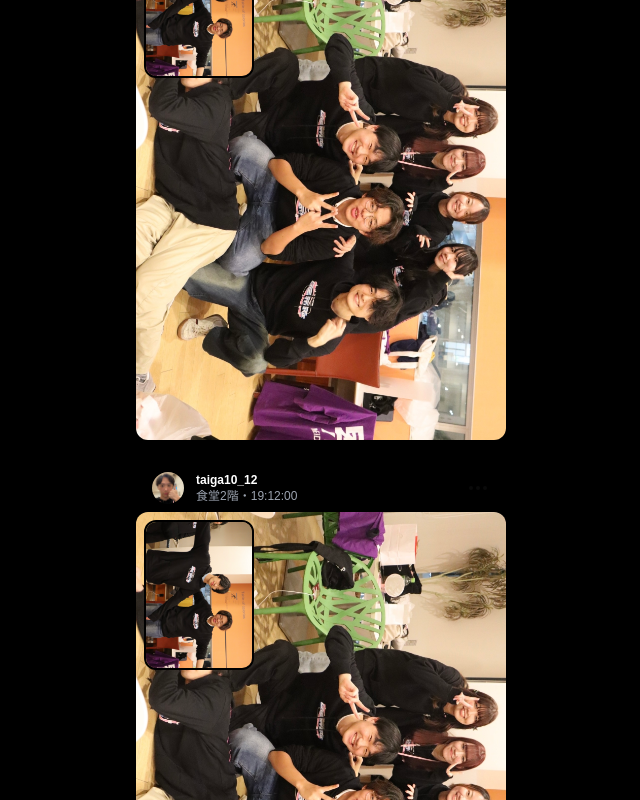
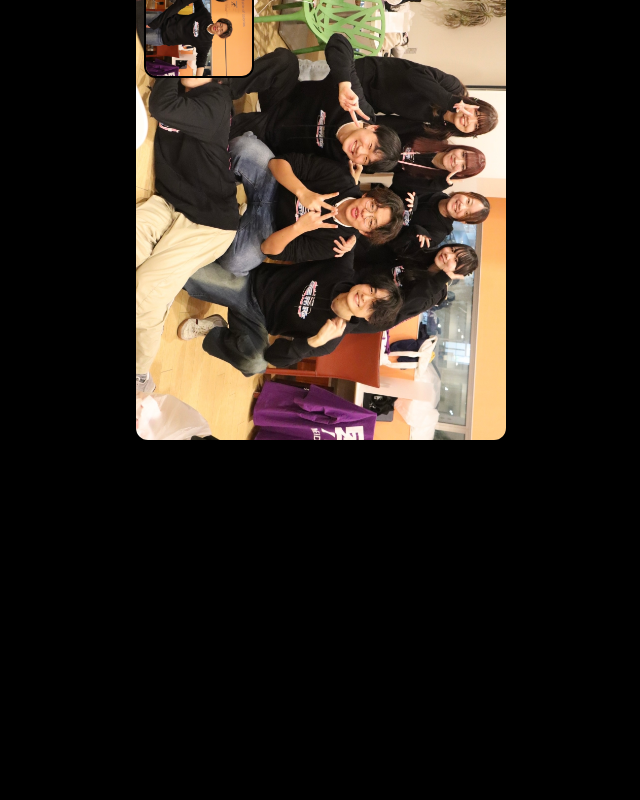
Before and after one commit to tomandmany/present-for-140thweb, a Next.js app: page / in a window 1280 px wide. Shown: the part 2000-2800 px from the top of the page, without its empty margins (319-959 px from the left). After the commit the page ends 2440 px from the top, so only its background shows below. Built offline with nearby package versions, Linux system fonts and the light colour scheme.

Commit message:
印刷前の確認

```diff
--- a/src/app/layout.tsx
+++ b/src/app/layout.tsx
@@ -28,7 +28,7 @@ export default function RootLayout({
       <body
         className={`${geistSans.variable} ${geistMono.variable} antialiased bg-black`}
       >
-        <header className="font-black text-white fixed top-0 left-0 w-full flex items-center justify-center h-20 bg-transparent text-xl">
+        <header className="font-black text-white fixed top-0 left-0 w-full flex items-center justify-center h-20 bg-transparent text-xl z-10">
           WeBeReal.
         </header>
         {children}
--- a/src/app/page.tsx
+++ b/src/app/page.tsx
@@ -19,15 +19,15 @@ export default async function Home() {
         <Post user_name="onichan" user_icon="oni" posted_place="食堂2階" posted_time="19:12:00" post_base_image="oni_01" post_inner_image="oni_02" />
         <Post user_name="rin0310" user_icon="rin" posted_place="食堂2階" posted_time="19:12:00" post_base_image="rin_01" post_inner_image="rin_02" />
         <Post user_name="sasisushoiya" user_icon="shoya" posted_place="食堂2階" posted_time="19:12:00" post_base_image="shoya_01" post_inner_image="shoya_02" />
-        {/* <Post user_name="yuyuyuuuu7" user_icon="shoya" posted_place="食堂2階" posted_time="19:12:00" post_base_image="shoya_01" post_inner_image="shoya_02" /> */}
-        {/* <Post user_name="min3uu" user_icon="shoya" posted_place="食堂2階" posted_time="19:12:00" post_base_image="shoya_01" post_inner_image="shoya_02" /> */}
-        {/* <Post user_name="umym_og3" user_icon="shoya" posted_place="食堂2階" posted_time="19:12:00" post_base_image="shoya_01" post_inner_image="shoya_02" /> */}
-        {/* <Post user_name="irohakawaii" user_icon="shoya" posted_place="食堂2階" posted_time="19:12:00" post_base_image="shoya_01" post_inner_image="shoya_02" /> */}
+        {/* <Post user_name="yuyuyuuuu7" user_icon="shoya" posted_place="食堂2階" posted_time="19:12:00" post_base_image="shoya_01" post_inner_image="shoya_02" />
+        <Post user_name="min3uu" user_icon="shoya" posted_place="食堂2階" posted_time="19:12:00" post_base_image="shoya_01" post_inner_image="shoya_02" />
+        <Post user_name="umym_og3" user_icon="shoya" posted_place="食堂2階" posted_time="19:12:00" post_base_image="shoya_01" post_inner_image="shoya_02" />
+        <Post user_name="irohakawaii" user_icon="shoya" posted_place="食堂2階" posted_time="19:12:00" post_base_image="shoya_01" post_inner_image="shoya_02" />
         <Post user_name="taiga10_12" user_icon="shoya" posted_place="食堂2階" posted_time="19:12:00" post_base_image="shoya_01" post_inner_image="shoya_02" />
         <Post user_name="mi2__.kt" user_icon="shoya" posted_place="食堂2階" posted_time="19:12:00" post_base_image="shoya_01" post_inner_image="shoya_02" />
-        <Post user_name="irohakawaii" user_icon="shoya" posted_place="食堂2階" posted_time="19:12:00" post_base_image="shoya_01" post_inner_image="shoya_02" />
-        <Post user_name="irohakawaii" user_icon="shoya" posted_place="食堂2階" posted_time="19:12:00" post_base_image="shoya_01" post_inner_image="shoya_02" />
-        <Post user_name="irohakawaii" user_icon="shoya" posted_place="食堂2階" posted_time="19:12:00" post_base_image="shoya_01" post_inner_image="shoya_02" />
+        <Post user_name="atsuko" user_icon="shoya" posted_place="食堂2階" posted_time="19:12:00" post_base_image="shoya_01" post_inner_image="shoya_02" />
+        <Post user_name="tatsuya" user_icon="shoya" posted_place="食堂2階" posted_time="19:12:00" post_base_image="shoya_01" post_inner_image="shoya_02" />
+        <Post user_name="hitomi" user_icon="shoya" posted_place="食堂2階" posted_time="19:12:00" post_base_image="shoya_01" post_inner_image="shoya_02" /> */}
       </div>
     </main>
   );
```
